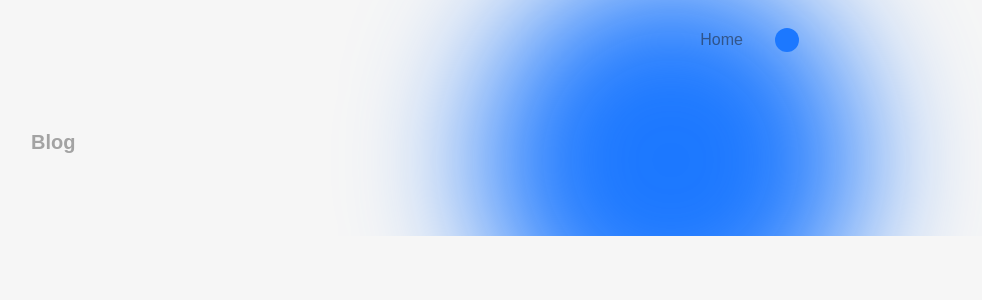
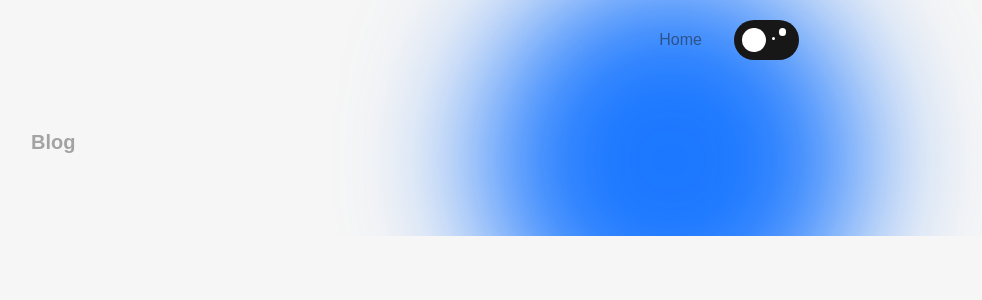
Before and after one commit to soymartinez/martinez, a Next.js app: page /blog in a window 1280 px wide. Shown: the top 300 px of the page, without its empty margins (225-1207 px from the left). Built offline with nearby package versions, Linux system fonts and the light colour scheme; a web font is replaced by a local one.

Commit message:
🌌 refactor (mode): design

```diff
--- a/ui/mode.tsx
+++ b/ui/mode.tsx
@@ -1,15 +1,136 @@
 'use client'
 
 import { useTheme } from 'next-themes'
-import { motion } from 'framer-motion'
+import { motion, Variants } from 'framer-motion'
+import clsx from 'clsx'
 
 export default function Mode() {
     const { resolvedTheme, setTheme } = useTheme()
+
+    const size = 25
+
+    const childVariants: Variants = {
+        dark: {
+            x: 0,
+            transition: {
+                type: 'spring',
+                delay: 0.1,
+                mass: 0.4,
+                damping: 10,
+                stiffness: 220,
+            },
+        },
+        light: {
+            x: 25,
+            transition: {
+                type: 'spring',
+                mass: 0.4,
+            },
+        },
+    }
     return (
         <motion.button
-            className={'dark:bg-white bg-primary w-6 h-6 rounded-full'}
+            className={clsx('bg-dark dark:bg-light/20 w-[65px] h-10 rounded-full relative p-2 overflow-hidden flex', {
+                'justify-start': resolvedTheme === 'light',
+                'justify-end': resolvedTheme === 'dark'
+            })}
+            initial={resolvedTheme === 'dark' ? 'light' : 'dark'}
+            exit={resolvedTheme === 'dark' ? 'light' : 'dark'}
+            animate={resolvedTheme}
             onClick={() => setTheme(resolvedTheme === 'dark' ? 'light' : 'dark')}
         >
+            <motion.div
+                animate={{ left: resolvedTheme === 'dark' ? '13%' : '0%' }}
+                style={{
+                    position: 'absolute',
+                    top: '55%',
+                    width: `${size * 0.08}px`,
+                    height: `${size * 0.08}px`,
+                    borderRadius: '50%',
+                    background: 'white',
+                }}
+                key='circle-1'
+                variants={childVariants}
+            />
+            <motion.div
+                animate={{
+                    left: resolvedTheme === 'dark' ? '18%' : '-1%',
+                    top: resolvedTheme === 'dark' ? '25%' : '40%',
+                }}
+                style={{
+                    position: 'absolute',
+                    width: `${size * 0.3}px`,
+                    height: `${size * 0.3}px`,
+                    borderRadius: '50%',
+                    background: 'white',
+                    clipPath: 'polygon(50% 0%, 63% 38%, 100% 38%, 69% 59%, 82% 100%, 50% 75%, 18% 100%, 31% 59%, 0 38%, 37% 38%)'
+                }}
+                key='start-1'
+                variants={childVariants}
+            />
+            <motion.div
+                animate={{
+                    left: resolvedTheme === 'dark' ? '38%' : '20%',
+                    width: resolvedTheme === 'dark' ? `${size * 0.08}px` : `${size * 0.13}px`,
+                    height: resolvedTheme === 'dark' ? `${size * 0.08}px` : `${size * 0.13}px`,
+                }}
+                style={{
+                    position: 'absolute',
+                    top: '43%',
+                    borderRadius: '50%',
+                    background: 'white'
+                }}
+                key='circle-2'
+                variants={childVariants}
+            />
+            <motion.div
+                animate={{ left: resolvedTheme === 'dark' ? '36%' : '-1%' }}
+                style={{
+                    position: 'absolute',
+                    top: '60%',
+                    width: `${size * 0.2}px`,
+                    height: `${size * 0.2}px`,
+                    borderRadius: '50%',
+                    clipPath: 'polygon(50% 0%, 63% 38%, 100% 38%, 69% 59%, 82% 100%, 50% 75%, 18% 100%, 31% 59%, 0 38%, 37% 38%)',
+                    background: 'white',
+                }}
+                key='start-2'
+                variants={childVariants}
+            />
+            <motion.div
+                animate={{
+                    top: resolvedTheme === 'dark' ? '28%' : '20%',
+                    left: resolvedTheme === 'dark' ? '48%' : '30%',
+                    width: resolvedTheme === 'dark' ? `${size * 0.08}px` : `${size * 0.3}px`,
+                    height: resolvedTheme === 'dark' ? `${size * 0.08}px` : `${size * 0.3}px`,
+                }}
+                style={{
+                    position: 'absolute',
+                    borderRadius: '50%',
+                    background: 'white'
+                }}
+                key='circle-3'
+                variants={childVariants}
+            />
+            <motion.div
+                layout
+                animate={resolvedTheme}
+                transition={{ type: 'spring', stiffness: 600, damping: 30 }}
+                className='w-6 h-6 z-50 rounded-full'
+                variants={{
+                    dark: {
+                        boxShadow: 'inset 0px 0px white, inset 0px 13px 0px 0px white',
+                        rotate: 120,
+                        background: 'transparent'
+                    },
+                    light: {
+                        boxShadow: 'inset 0px 0px white, inset 0px 0px 0px 0px white',
+                        rotate: 90,
+                        background: '#fff'
+                    }
+                }}
+                initial={false}
+            />
         </motion.button>
     )
 }
```
